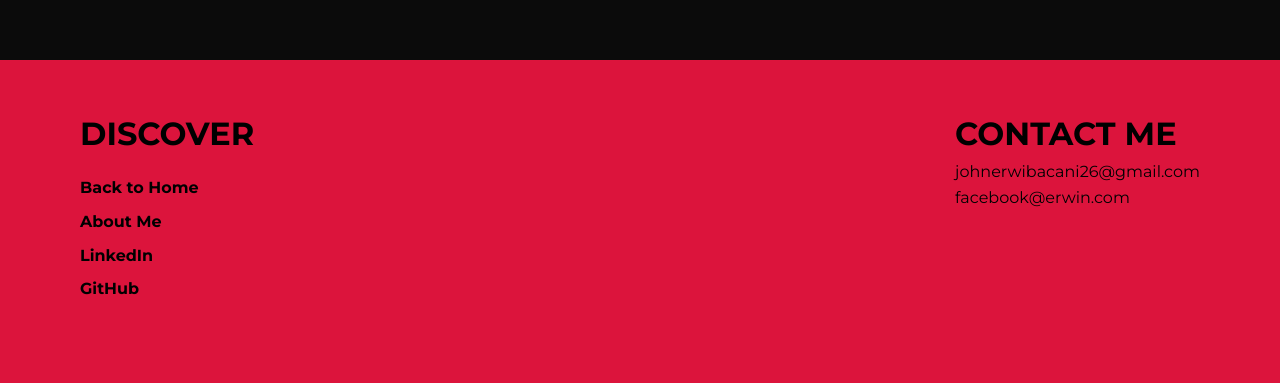
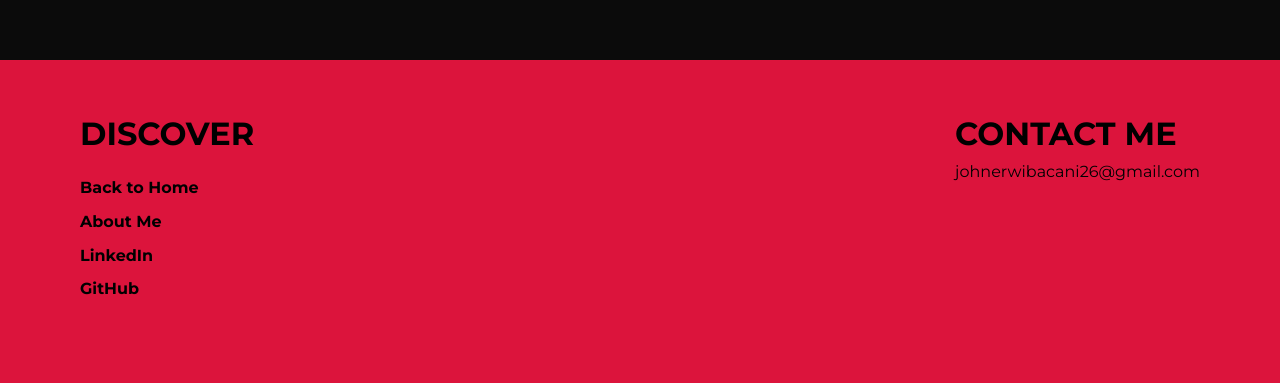
Before and after one commit to Allarezeroes26/Game-Library, a website: page public/index.html in a window 1280 px wide. Shown: the part 3399-3782 px from the top of the page. Drawn offline with nearby package versions, Linux system fonts and the light colour scheme; a script that the page names is missing.

Commit message:
Removed nonsensical facebook link

```diff
--- a/public/index.html
+++ b/public/index.html
@@ -77,7 +77,6 @@
     <div class="right">
       <h1>CONTACT ME</h1>
       <p>johnerwibacani26@gmail.com</p>
-      <p>facebook@erwin.com</p>
     </div>
   </div>
 
```
